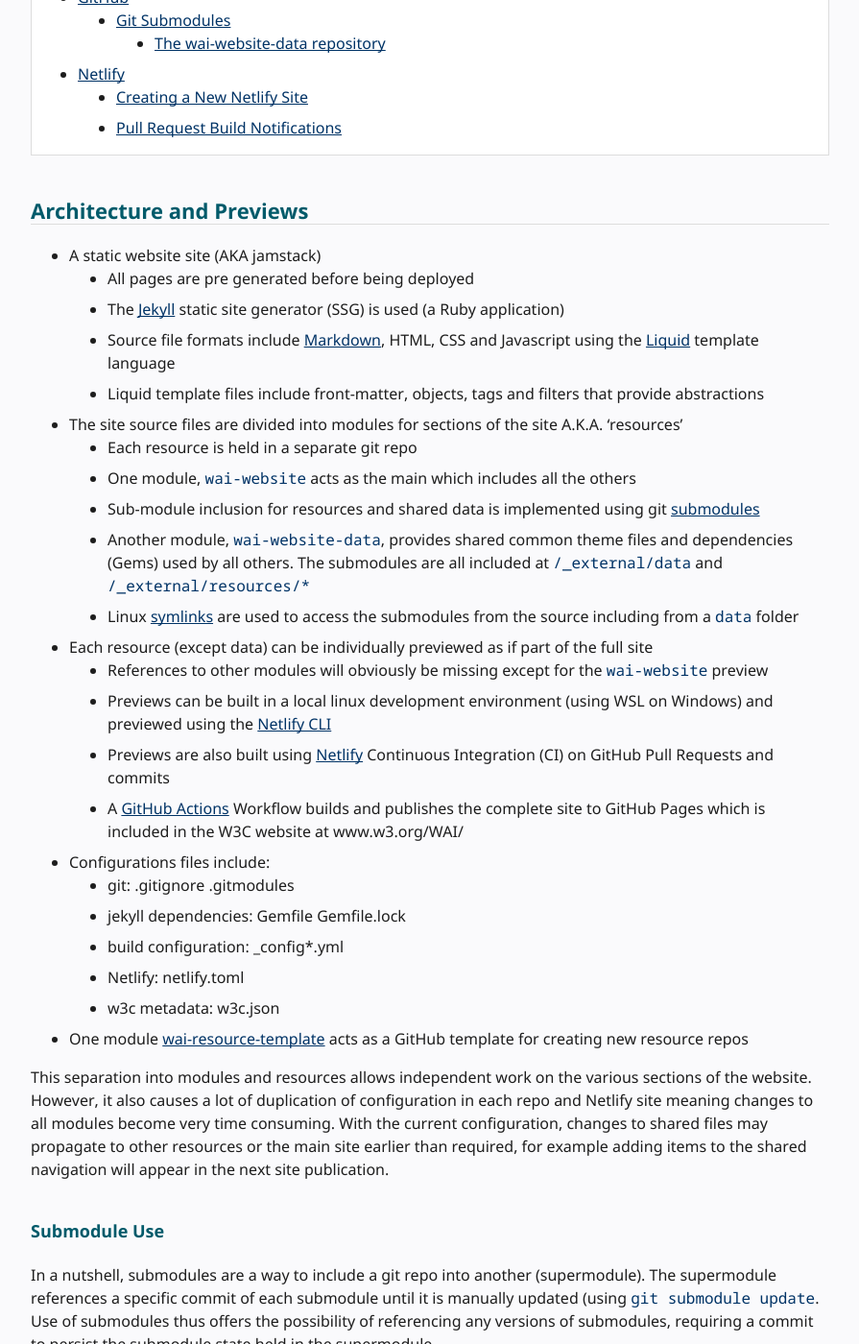
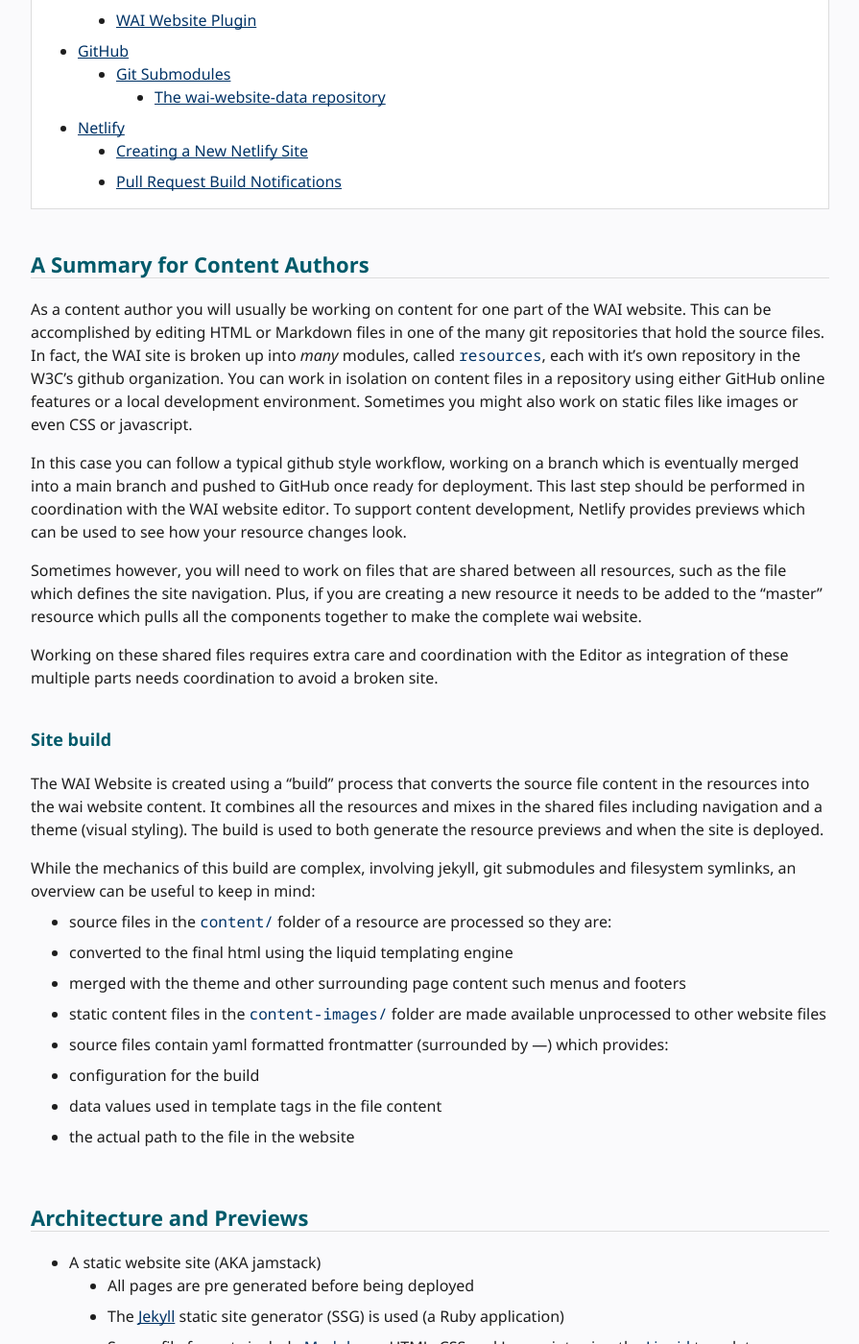
Before and after one commit to w3c/wai-website-theme, a Jekyll site: the page built from content/technical.md, in a window 1280 px wide and 1400 px high, scrolled down 750 px. Shown: the whole window at 96% size, without its empty margins (336-1231 px from the left). Built offline with Jekyll 4.4.1, drawn with Linux system fonts in a browser that asks for light colours; cached includes are drawn as plain includes; comment, search, counter and statistics services are not loaded; some of the changed text lies outside the part shown.

Commit message:
Add Summary for content authors

```diff
--- a/content/technical.md
+++ b/content/technical.md
@@ -19,6 +19,31 @@
 {:/}
 
 {% include toc.html %}
+
+## A Summary for Content Authors ##
+
+As a content author you will usually be working on content for one part of the WAI website. This can be accomplished by editing HTML or Markdown files in one of the many git repositories that hold the source files. In fact, the WAI site is broken up into *many* modules, called `resources`, each with it's own repository in the W3C's github organization. You can work in isolation on content files in a repository using either GitHub online features or a local development environment. Sometimes you might also work on static files like images or even CSS or javascript.
+
+In this case you can follow a typical github style workflow, working on a branch which is eventually merged into a main branch and pushed to GitHub once ready for deployment. This last step should be performed in coordination with the WAI website editor. To support content development, Netlify provides previews which can be used to see how your resource changes look.
+
+Sometimes however, you will need to work on files that are shared between all resources, such as the file which defines the site navigation. Plus, if you are creating a new resource it needs to be added to the "master" resource which pulls all the components together to make the complete wai website.
+
+Working on these shared files requires extra care and coordination with the Editor as integration of these multiple parts needs coordination to avoid a broken site.
+
+### Site build ###
+
+The WAI Website is created using a "build" process that converts the source file content in the resources into the wai website content. It combines all the resources and mixes in the shared files including navigation and a theme (visual styling). The build is used to both generate the resource previews and when the site is deployed.
+
+While the mechanics of this build are complex, involving jekyll, git submodules and filesystem symlinks, an overview can be useful to keep in mind:
+
+- source files in the `content/` folder of a resource are processed so they are:
+ - converted to the final html using the liquid templating engine
+ - merged with the theme and other surrounding page content such menus and footers
+- static content files in the `content-images/` folder are made available unprocessed to other website files
+- source files contain yaml formatted frontmatter (surrounded by ---) which provides:
+ - configuration for the build
+ - data values used in template tags in the file content
+ - the actual path to the file in the website
 
 ## Architecture and Previews ##
 
```
